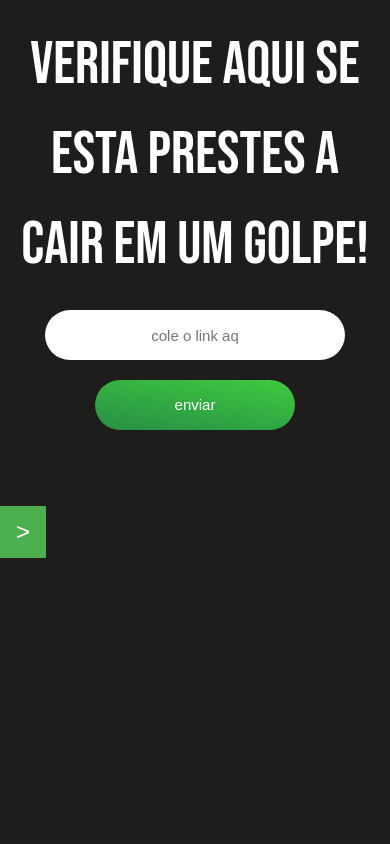
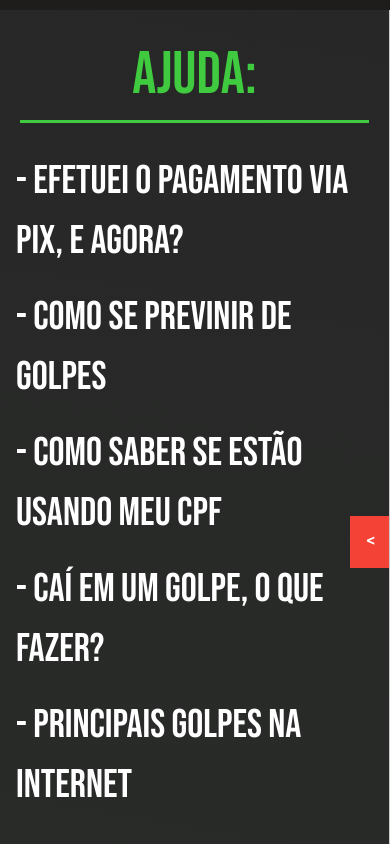
Before and after one commit to lopes7890/verificador-de-links, a plain HTML site: page index.html in a window 390 px wide. Drawn offline with nearby package versions, Linux system fonts and the light colour scheme.

Commit message:
correção de bugs nos dispositivos móveis

```diff
--- a/estilos/style.css
+++ b/estilos/style.css
@@ -206,10 +206,11 @@ p {
     }
 
     .nav {
-        display:none;
-        width: 40%;
+        width: 100%;
+        box-sizing: border-box;
         color: white;
         background-image: linear-gradient(10deg, #292b29, #262726);
+        display: block; /* Temporariamente define como block para depuração */
     }
     .botaosideAbre{
         top: 60%;
```
